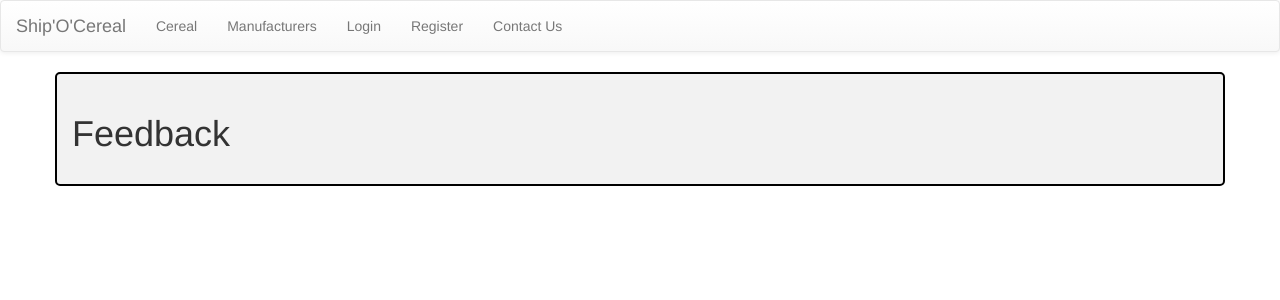
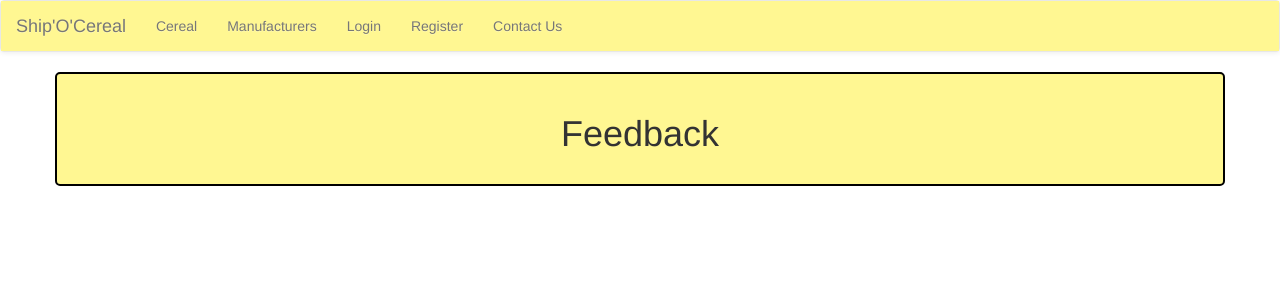
Before and after one commit to trudzer/ship-o-cereal, a Django app: template templates/feedback.html in a window 1280 px wide. Shown: the top 300 px of the page. Run offline with Django 3.2, Linux system fonts and the light colour scheme; the template is opened without the code that fills it, so the values that code supplies are empty; some libraries are stand-ins or nearby versions.

Commit message:
Uptade á css
lookin sexy

```diff
--- a/static/css/main.css
+++ b/static/css/main.css
@@ -3,7 +3,7 @@ body {
 }
 
 .cereal {
-    height: 33%;
+    height: 450px;
     float: left;
     width: 50%; /* three boxes (use 25% for four, and 50% for two, etc) */
     padding: 50px; /* if you want space between the images */
@@ -31,7 +31,7 @@ body {
 .cereal-img {
     max-width: 250px;
     max-height: 250px;
-    border: 2px solid black;
+    border: 1px solid black;
 }
 
 .manufacturer-img {
@@ -87,6 +87,21 @@ input[type=submit]:hover {
 /* Add a background color and some padding around the form */
 .container {
   border-radius: 5px;
-  background-color: #f2f2f2;
+  background-color: #fff792;
   padding: 20px;
+<<<<<<< Updated upstream
+=======
 }
+.about_us-img {
+    max-width: 500px;
+    max-height: 500px;
+}
+
+.container-fluid {
+    background-color: #fff792;
+}
+
+.red {
+    text-align: center;
+>>>>>>> Stashed changes
+}
```
Also changed, not shown: ship_o_cereal/urls.py (+8 -0 lines).
